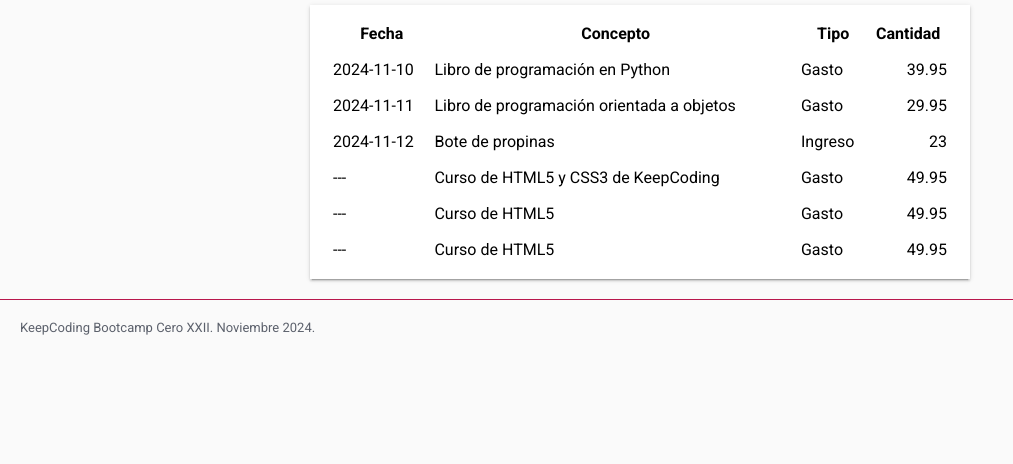
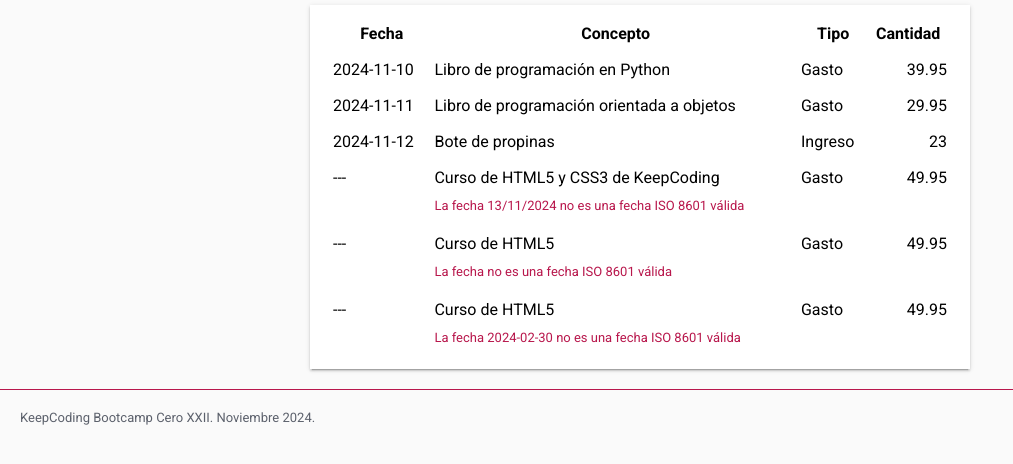
Before and after one commit to claudiadevis/hello_flask, a Flask app: page / in a window 1280 px wide. Shown: the part 241-705 px from the top of the page, without its empty margins (0-1013 px from the left). Run offline with Flask 3, Linux system fonts and the light colour scheme.

Commit message:
feat: mostramos el error al usuario (si lo hay)

```diff
--- a/balance/models.py
+++ b/balance/models.py
@@ -7,16 +7,21 @@ from . import RUTA_FICHERO
 class Movimiento:
 
     def __init__(self, fecha, concepto, tipo, cantidad):
+        self.errores = []
         try:
             self.fecha = date.fromisoformat(fecha)
         except ValueError:
             self.fecha = None
-            print(
-                f'********** La fecha {fecha} no es una fecha ISO 8601 válida')
+            mensaje = f'La fecha {fecha} no es una fecha ISO 8601 válida'
+            self.errores.append(mensaje)
 
         self.concepto = concepto
         self.tipo = tipo
         self.cantidad = cantidad
+
+    @property
+    def has_errors(self):
+        return len(self.errores) > 0
 
     def __str__(self):
         return f'{self.fecha} | {self.concepto} | {self.tipo} | {self.cantidad}'
--- a/balance/static/css/styles.css
+++ b/balance/static/css/styles.css
@@ -45,6 +45,13 @@ header {
   color: #666666;
 }
 
+.tabla .error {
+  color: #b8174c;
+  font-size: small;
+  margin: 0 0 10px 0;
+  line-height: 1rem;
+}
+
 .footer {
   padding: 20px;
   border-top: solid thin #b8174c;
--- a/balance/templates/inicio.html
+++ b/balance/templates/inicio.html
@@ -50,6 +50,18 @@
         </td>
         <td class="dato numero">{{ m.cantidad }}</td>
       </tr>
+      {% if m.has_errors %}
+      <tr>
+        <td></td>
+        <td colspan="3">
+          <p class="error">
+            {% for error in m.errores %}
+            {{ error }}<br>
+            {% endfor %}
+          </p>
+        </td>
+      </tr>
+      {% endif %}
       {% endfor %}
       {% else %}
       <tr class="fila">
```
